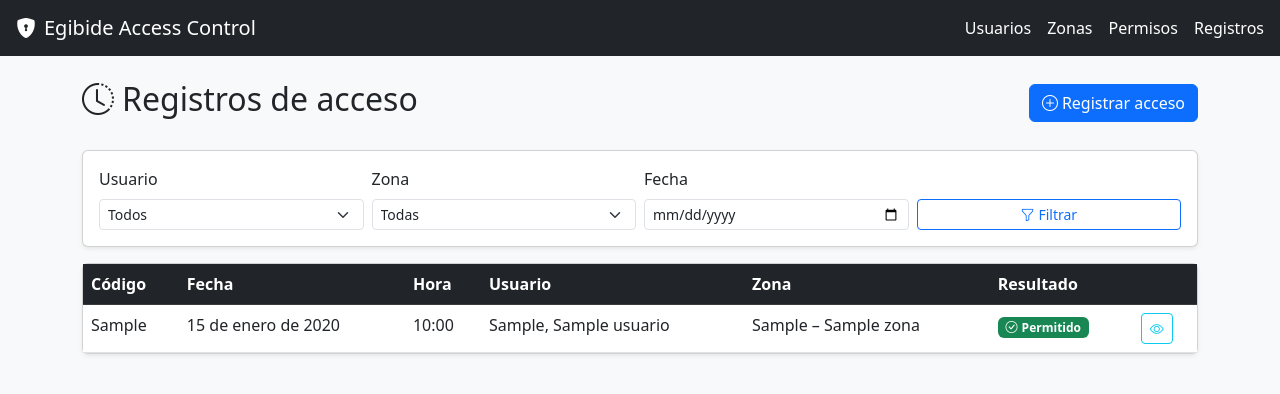
After one commit to chejsidi/DjangoProyecto, a Django app: page /registros/ in a window 1280 px wide. The commit adds this page. Shown: the top 394 px of the page. Run offline with Django 5.2, Linux system fonts and the light colour scheme; tables that the repository leaves empty hold one stand-in row (values such as "Sample post").

Commit message:
Feat: CRUD de acceso con validación automática permitido/denegado

```diff
--- a/control_accesos/templates/control_accesos/base.html
+++ b/control_accesos/templates/control_accesos/base.html
@@ -19,6 +19,7 @@
             <a href="{% url 'control_accesos:usuario_lista' %}" class="nav-link text-white">Usuarios</a>
             <a href="{% url 'control_accesos:zona_lista' %}" class="nav-link text-white">Zonas</a>
             <a href="{% url 'control_accesos:permiso_lista' %}" class="nav-link text-white">Permisos</a>
+            <a href="{% url 'control_accesos:registro_lista' %}" class="nav-link text-white">Registros</a>
         </div>
     </nav>
 
--- /dev/null
+++ b/control_accesos/templates/control_accesos/registro_lista.html
@@ -0,0 +1,85 @@
+{% extends 'control_accesos/base.html' %}
+{% block title %}Registros de acceso{% endblock %}
+{% block content %}
+
+<div class="d-flex justify-content-between align-items-center mb-4">
+    <h2><i class="bi bi-clock-history me-2"></i>Registros de acceso</h2>
+    <a href="{% url 'control_accesos:registro_crear' %}" class="btn btn-primary">
+        <i class="bi bi-plus-circle me-1"></i>Registrar acceso
+    </a>
+</div>
+
+<!-- Filtros -->
+<div class="card shadow-sm mb-3">
+    <div class="card-body">
+        <form method="get" class="row g-2 align-items-end">
+            <div class="col-md-3">
+                <label class="form-label">Usuario</label>
+                <select name="usuario" class="form-select form-select-sm">
+                    <option value="">Todos</option>
+                    {% for u in usuarios %}
+                        <option value="{{ u.pk }}" {% if filtro_usuario == u.pk|stringformat:"s" %}selected{% endif %}>{{ u }}</option>
+                    {% endfor %}
+                </select>
+            </div>
+            <div class="col-md-3">
+                <label class="form-label">Zona</label>
+                <select name="zona" class="form-select form-select-sm">
+                    <option value="">Todas</option>
+                    {% for z in zonas %}
+                        <option value="{{ z.pk }}" {% if filtro_zona == z.pk|stringformat:"s" %}selected{% endif %}>{{ z }}</option>
+                    {% endfor %}
+                </select>
+            </div>
+            <div class="col-md-3">
+                <label class="form-label">Fecha</label>
+                <input type="date" name="fecha" class="form-control form-control-sm" value="{{ filtro_fecha|default:'' }}">
+            </div>
+            <div class="col-md-3">
+                <button type="submit" class="btn btn-sm btn-outline-primary w-100">
+                    <i class="bi bi-funnel me-1"></i>Filtrar
+                </button>
+            </div>
+        </form>
+    </div>
+</div>
+
+<div class="card shadow-sm">
+    <div class="card-body p-0">
+        <table class="table table-hover mb-0">
+            <thead class="table-dark">
+                <tr>
+                    <th>Código</th><th>Fecha</th><th>Hora</th>
+                    <th>Usuario</th><th>Zona</th><th>Resultado</th><th></th>
+                </tr>
+            </thead>
+            <tbody>
+                {% for r in registros %}
+                <tr>
+                    <td>{{ r.codigo }}</td>
+                    <td>{{ r.fecha }}</td>
+                    <td>{{ r.hora }}</td>
+                    <td>{{ r.usuario }}</td>
+                    <td>{{ r.zona }}</td>
+                    <td>
+                        {% if r.resultado == 'permitido' %}
+                            <span class="badge bg-success"><i class="bi bi-check-circle me-1"></i>Permitido</span>
+                        {% else %}
+                            <span class="badge bg-danger"><i class="bi bi-x-circle me-1"></i>Denegado</span>
+                        {% endif %}
+                    </td>
+                    <td>
+                        <a href="{% url 'control_accesos:registro_detalle' r.pk %}" class="btn btn-sm btn-outline-info">
+                            <i class="bi bi-eye"></i>
+                        </a>
+                    </td>
+                </tr>
+                {% empty %}
+                <tr><td colspan="7" class="text-center text-muted py-3">No hay registros.</td></tr>
+                {% endfor %}
+            </tbody>
+        </table>
+    </div>
+</div>
+
+{% endblock %}
--- a/control_accesos/urls.py
+++ b/control_accesos/urls.py
@@ -23,4 +23,7 @@ urlpatterns = [
     path('permisos/<int:pk>/',          views.permiso_detalle,  name='permiso_detalle'),
     path('permisos/<int:pk>/editar/',   views.permiso_editar,   name='permiso_editar'),
     path('permisos/<int:pk>/eliminar/', views.permiso_eliminar, name='permiso_eliminar'),
+    path('registros/',          views.registro_lista,   name='registro_lista'),
+    path('registros/nuevo/',    views.registro_crear,   name='registro_crear'),
+    path('registros/<int:pk>/', views.registro_detalle, name='registro_detalle'),
 ]
--- a/control_accesos/views.py
+++ b/control_accesos/views.py
@@ -6,6 +6,8 @@ from .models import Zona
 from .forms  import ZonaForm
 from .models import Permiso
 from .forms  import PermisoForm
+from .models import RegistroAcceso
+from .forms  import RegistroAccesoForm
 
 def panel(request):
     return render(request, "control_accesos/panel.html")
@@ -148,3 +150,57 @@ def permiso_eliminar(request, pk):
         messages.success(request, 'Permiso eliminado.')
         return redirect('control_accesos:permiso_lista')
     return render(request, 'control_accesos/permiso_confirmar_eliminar.html', {'permiso': permiso})
+
+
+# --- Registros de acceso ---
+
+def registro_lista(request):
+    registros = RegistroAcceso.objects.select_related('usuario', 'zona').all()
+
+    usuario_id = request.GET.get('usuario')
+    zona_id    = request.GET.get('zona')
+    fecha      = request.GET.get('fecha')
+
+    if usuario_id:
+        registros = registros.filter(usuario_id=usuario_id)
+    if zona_id:
+        registros = registros.filter(zona_id=zona_id)
+    if fecha:
+        registros = registros.filter(fecha=fecha)
+
+    return render(request, 'control_accesos/registro_lista.html', {
+        'registros':      registros,
+        'usuarios':       Usuario.objects.all(),
+        'zonas':          Zona.objects.all(),
+        'filtro_usuario': usuario_id,
+        'filtro_zona':    zona_id,
+        'filtro_fecha':   fecha,
+    })
+
+def registro_detalle(request, pk):
+    registro = get_object_or_404(RegistroAcceso, pk=pk)
+    return render(request, 'control_accesos/registro_detalle.html', {'registro': registro})
+
+def registro_crear(request):
+    if request.method == 'POST':
+        form = RegistroAccesoForm(request.POST)
+        if form.is_valid():
+            registro = form.save(commit=False)
+
+            # ── Validación automática
+            permiso = Permiso.objects.filter(
+                usuario=registro.usuario,
+                zona=registro.zona,
+            ).first()
+
+            if permiso and permiso.esta_vigente():
+                registro.resultado = 'permitido'
+            else:
+                registro.resultado = 'denegado'
+
+            registro.save()
+            messages.success(request, f'Acceso registrado: {registro.get_resultado_display()}.')
+            return redirect('control_accesos:registro_lista')
+    else:
+        form = RegistroAccesoForm()
+    return render(request, 'control_accesos/registro_form.html', {'form': form, 'titulo': 'Registrar acceso'})
```
Also changed, not shown: control_accesos/forms.py (+13 -0 lines), control_accesos/templates/control_accesos/panel.html (+11 -0 lines), control_accesos/templates/control_accesos/registro_detalle.html (added, +38 -0 lines), control_accesos/templates/control_accesos/registro_form.html (added, +35 -0 lines).
